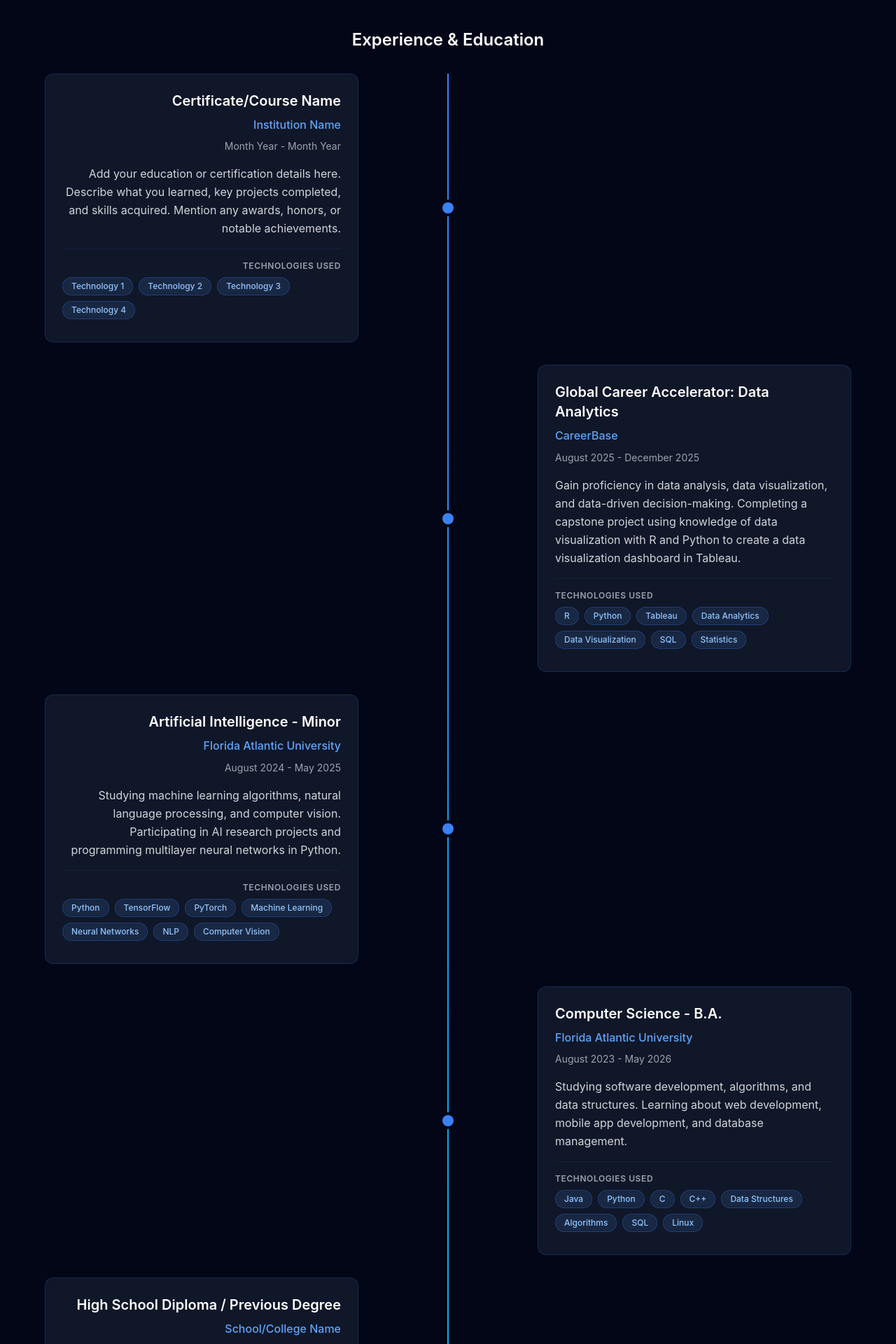
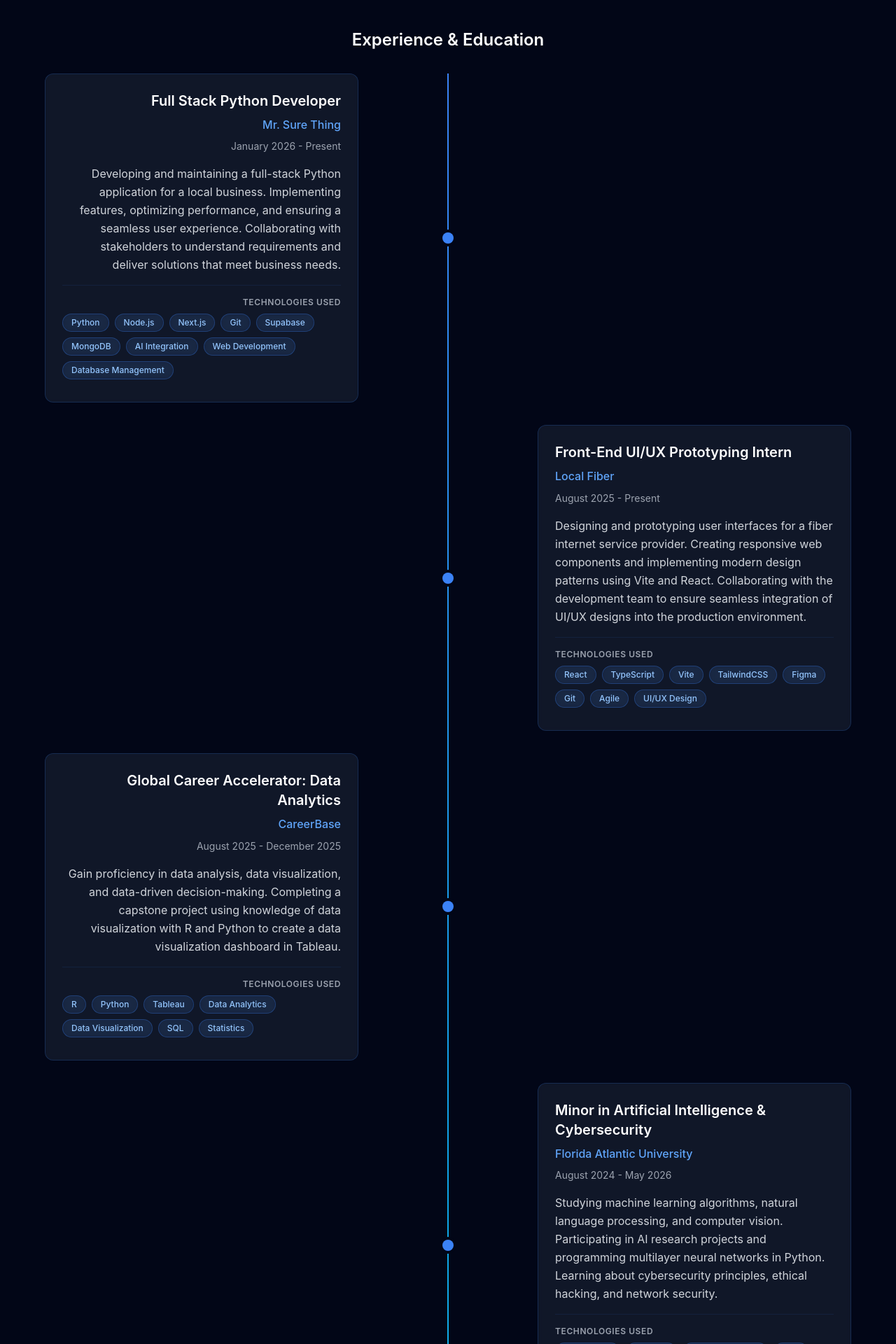
Before and after one commit to Sebas-D-Dev/portfolio-v2, a Next.js app: page / in a window 1280 px wide. Shown: the part 1100-3020 px from the top of the page at 70% size. Built offline with nearby package versions, Linux system fonts and the light colour scheme; no server answers.

Commit message:
feat: update personal information and social links in content and footer components

```diff
--- a/app/data/content.ts
+++ b/app/data/content.ts
@@ -55,15 +55,15 @@ export const personalInfo = {
   ],
   social: {
     github: "https://github.com/Sebas-D-Dev",
-    linkedin: "https://www.linkedin.com/in/sebastian-torres-dev/",
-    discord: "https://discord.com/users/your-discord-id", // Update with actual
-    instagram: "https://www.instagram.com/your-instagram/", // Update with actual
+    linkedin: "https://www.linkedin.com/in/sebastian-torres-cs/",
+    discord: "https://discord.com/users/1373891287392194620/",
+    instagram: "https://www.instagram.com/xsea_bassx/",
   },
 };
 
 // Tech Stack Data
-const getAssetPath = (filename: string) =>
-  process.env.NODE_ENV === 'production' ? `/portfolio-v2/assets/${filename}` : `/assets/${filename}`;
+// Next.js automatically adds basePath from next.config.ts
+const getAssetPath = (filename: string) => `/assets/${filename}`;
 
 export const techLanguages: TechStack[] = [
   { name: "Python", icon: getAssetPath("python.svg"), url: "https://www.python.org/", category: 'language' },
@@ -103,6 +103,7 @@ export const projects: Project[] = [
     image: getAssetPath("stack-inventory.png"),
     description: "AI integrated inventory management system with user roles, permissions, and posting capabilities. Admin capabilities include inventory tracking, order management, and analytics.",
     githubUrl: "https://github.com/Sebas-D-Dev/stack-inventory",
+    liveUrl: "https://stack-inventory.vercel.app/",
     techStack: ["React", "TypeScript", "Next.js", "Prisma", "PostgreSQL", "TailwindCSS", "Gemini AI"],
     services: ["CRUD Operations", "JWT Authentication", "User Authentication", "AI Integration"],
   },
@@ -141,42 +142,50 @@ export const projects: Project[] = [
   },
 ];
 
-// Experience & Education Data
+// Experience & Education Data (in reverse chronological order - newest first)
 export const experiences: Experience[] = [
   {
     type: 'work',
-    title: "Student Affairs IT Intern",
-    company: "Florida Atlantic University",
-    date: "June 2024 - Present",
-    description: "Assisting in the deployment and maintenance of IT systems and devices. Collaborating with the IT team to support student services and improve technology infrastructure.",
-    technologies: ["Windows", "Network Administration", "Help Desk", "IT Support", "System Deployment"],
+    title: "Full Stack Python Developer",
+    company: "Mr. Sure Thing",
+    date: "January 2026 - Present",
+    description: "Developing and maintaining a full-stack Python application for a local business. Implementing features, optimizing performance, and ensuring a seamless user experience. Collaborating with stakeholders to understand requirements and deliver solutions that meet business needs.",
+    technologies: ["Python", "Node.js", "Next.js", "Git", "Supabase", "MongoDB", "AI Integration", "Web Development", "Database Management"],
   },
   {
     type: 'work',
-    title: "Software Developer Intern",
-    company: "Company Name",
-    date: "Month Year - Month Year",
-    description: "Add your experience description here. Detail your responsibilities, achievements, and the technologies you worked with. Highlight specific projects or contributions that demonstrate your skills.",
-    technologies: ["React", "Node.js", "MongoDB", "Git", "Agile"],
+    title: "Front-End UI/UX Prototyping Intern",
+    company: "Local Fiber",
+    date: "August 2025 - Present",
+    description: "Designing and prototyping user interfaces for a fiber internet service provider. Creating responsive web components and implementing modern design patterns using Vite and React. Collaborating with the development team to ensure seamless integration of UI/UX designs into the production environment.",
+    technologies: ["React", "TypeScript", "Vite", "TailwindCSS", "Figma", "Git", "Agile", "UI/UX Design"],
+  },
+  {
+    type: 'work',
+    title: "Student Affairs IT & Programming Intern",
+    company: "Florida Atlantic University",
+    date: "June 2024 - January 2026",
+    description: "Assisted in the deployment and maintenance of IT systems and devices for student services. Collaborated with the IT team to support technology infrastructure and improve student experience. Gained hands-on experience with web development, database management, and system administration.",
+    technologies: ["PHP", "JavaScript", "Web Development", "MSSQL", "IT Support", "System Administration"],
   },
 ];
 
 export const education: Education[] = [
   {
     type: 'education',
-    title: "Computer Science - B.A.",
+    title: "Bachelor of Arts in Computer Science",
     institution: "Florida Atlantic University",
     date: "August 2023 - May 2026",
-    description: "Studying software development, algorithms, and data structures. Learning about web development, mobile app development, and database management.",
-    technologies: ["Java", "Python", "C", "C++", "Data Structures", "Algorithms", "SQL", "Linux"],
+    description: "Studying software development, algorithms, and data structures. Learning about web development, mobile app development, database management, and machine learning.",
+    technologies: ["Python", "JavaScript", "HTML", "CSS", "MySQL", "MongoDB", "Git", "Swift"],
   },
   {
     type: 'education',
-    title: "Artificial Intelligence - Minor",
+    title: "Minor in Artificial Intelligence & Cybersecurity",
     institution: "Florida Atlantic University",
-    date: "August 2024 - May 2025",
-    description: "Studying machine learning algorithms, natural language processing, and computer vision. Participating in AI research projects and programming multilayer neural networks in Python.",
-    technologies: ["Python", "TensorFlow", "PyTorch", "Machine Learning", "Neural Networks", "NLP", "Computer Vision"],
+    date: "August 2024 - May 2026",
+    description: "Studying machine learning algorithms, natural language processing, and computer vision. Participating in AI research projects and programming multilayer neural networks in Python. Learning about cybersecurity principles, ethical hacking, and network security.",
+    technologies: ["TensorFlow", "PyTorch", "Neural Networks", "NLP", "Computer Vision", "Ethical Hacking", "Network Security"],
   },
   {
     type: 'education',
@@ -188,19 +197,11 @@ export const education: Education[] = [
   },
   {
     type: 'education',
-    title: "Certificate/Course Name",
-    institution: "Institution Name",
-    date: "Month Year - Month Year",
-    description: "Add your education or certification details here. Describe what you learned, key projects completed, and skills acquired. Mention any awards, honors, or notable achievements.",
-    technologies: ["Technology 1", "Technology 2", "Technology 3", "Technology 4"],
-  },
-  {
-    type: 'education',
-    title: "High School Diploma / Previous Degree",
-    institution: "School/College Name",
-    date: "Month Year - Month Year",
-    description: "Add details about your previous educational background. Include relevant coursework, projects, or achievements that are relevant to your career in technology and computer science.",
-    technologies: ["Mathematics", "Science", "Programming Fundamentals", "Problem Solving"],
+    title: "High School Diploma",
+    institution: "Spanish River Community High School",
+    date: "2019 - 2023",
+    description: "Graduated with honors. Participated in computer science club and coding competitions. Completed coursework in programming, web development, and data structures.",
+    technologies: ["Calculus", "Java", "Programming Fundamentals", "Object-Oriented Programming", "Data Structures"],
   },
 ];
 
--- a/app/layouts/footer.tsx
+++ b/app/layouts/footer.tsx
@@ -1,3 +1,5 @@
+'use client';
+
 import { useEffect, useState } from "react";
 import Image from "next/image";
 import "../styles/footer.css";
@@ -18,27 +20,27 @@ const Footer = () => {
     return () => window.removeEventListener("scroll", handleScroll);
   }, []);
 
-  // Social media icons with conditional paths for production/development
+  // Social media icons - Next.js automatically adds basePath from next.config.ts
   const socialLinks = [
     {
       name: "GitHub",
       url: "https://github.com/Sebas-D-Dev",
-      icon: process.env.NODE_ENV === "production" ? "/portfolio-v2/assets/github.svg" : "/assets/github.svg"
+      icon: "/assets/github.svg"
     },
     {
       name: "LinkedIn",
       url: "https://www.linkedin.com/in/sebastian-torres-cs/",
-      icon: process.env.NODE_ENV === "production" ? "/portfolio-v2/assets/linkedin.svg" : "/assets/linkedin.svg"
+      icon: "/assets/linkedin.svg"
     },
     {
       name: "Discord",
       url: "https://discord.com/users/1373891287392194620/",
-      icon: process.env.NODE_ENV === "production" ? "/portfolio-v2/assets/discord.svg" : "/assets/discord.svg"
+      icon: "/assets/discord.svg"
     },
     {
       name: "Instagram",
       url: "https://www.instagram.com/xsea_bassx/",
-      icon: process.env.NODE_ENV === "production" ? "/portfolio-v2/assets/instagram.svg" : "/assets/instagram.svg"
+      icon: "/assets/instagram.svg"
     },
   ];
 
```
